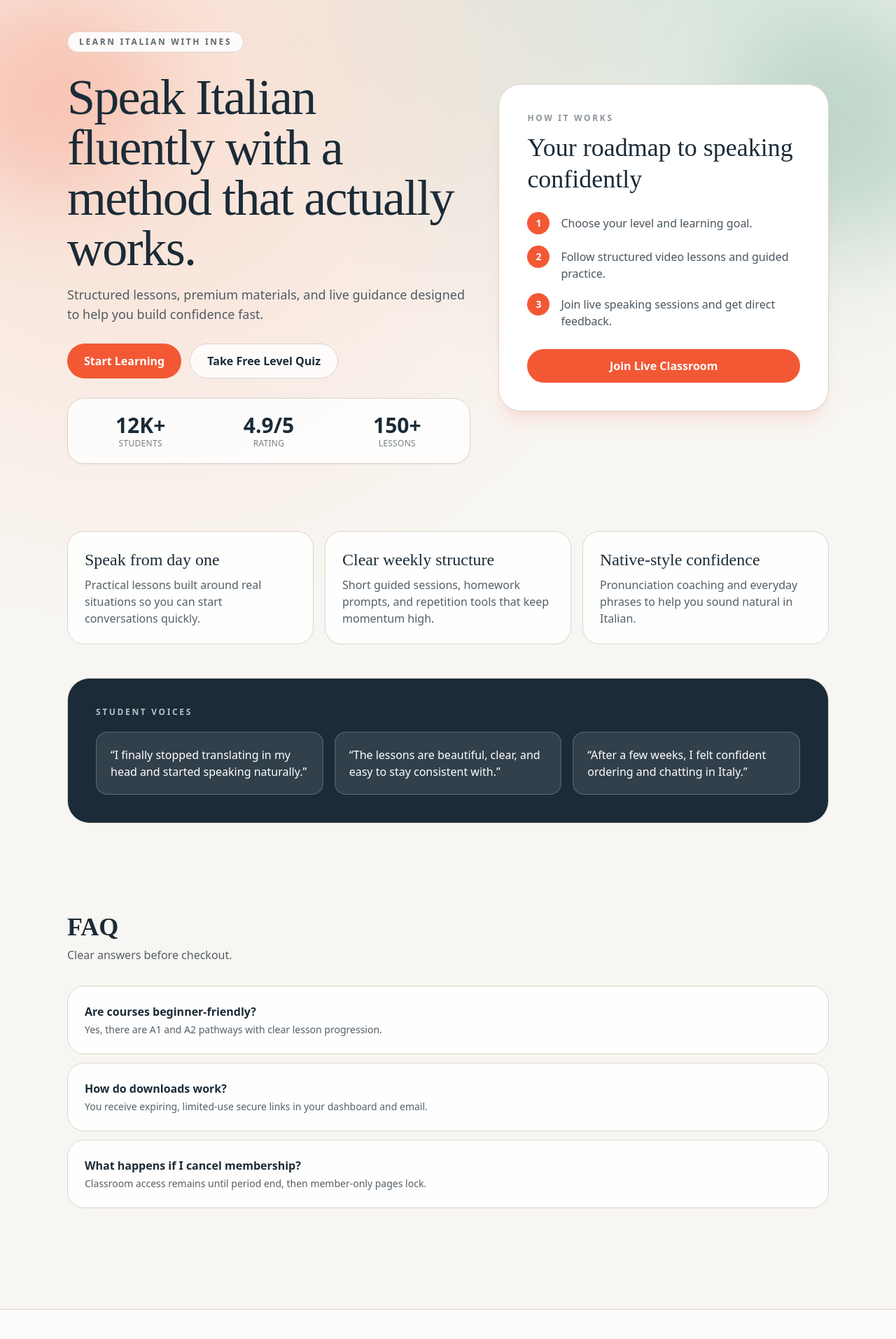
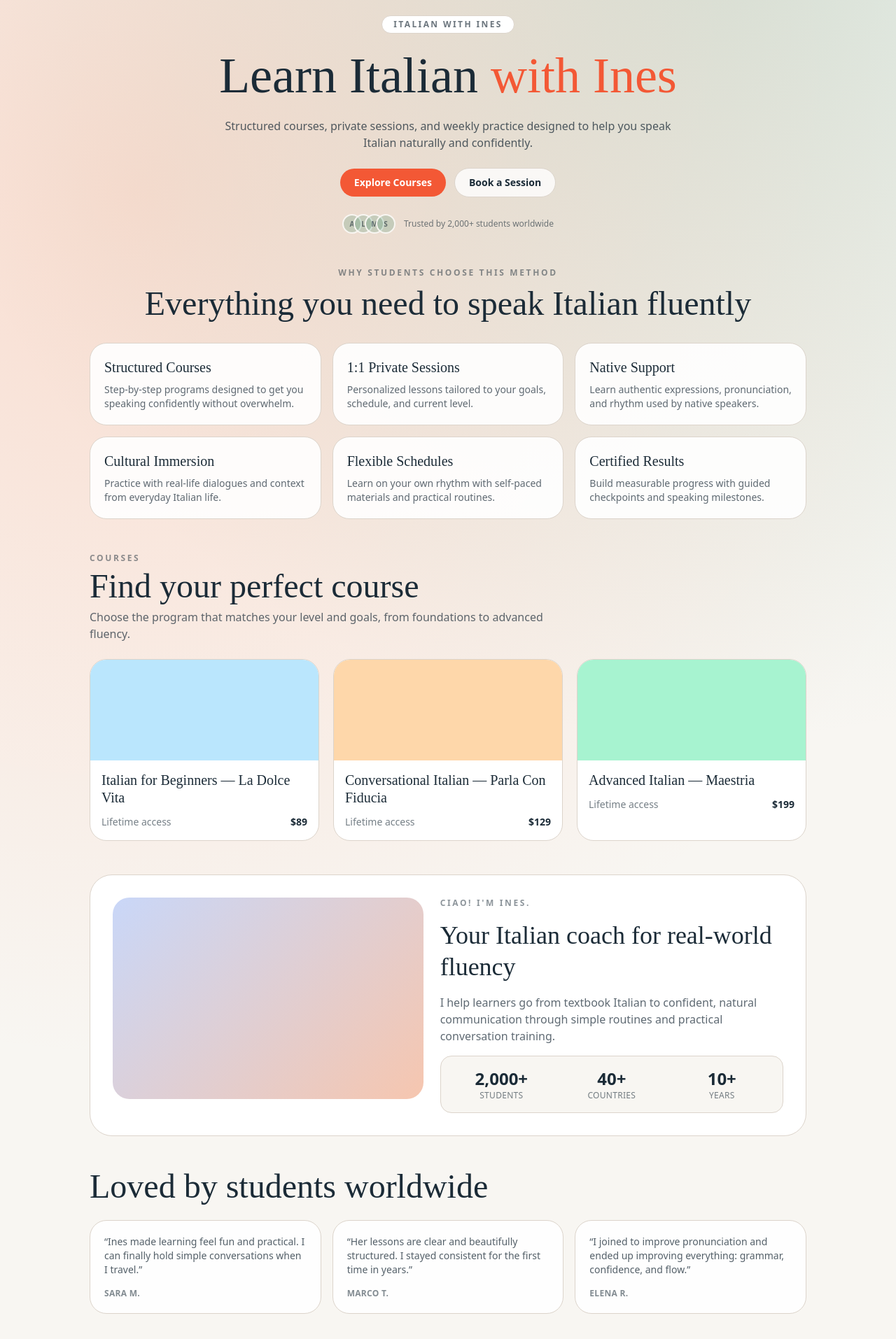
Before and after one commit to mahmutgemici0/italian-with-ines-codex, a Next.js app in the folder apps/web/: page / in a window 1280 px wide. Shown: the part 100-2014 px from the top of the page at 70% size. Built offline with nearby package versions, Linux system fonts and the light colour scheme; no server answers.

Commit message:
Refine landing page to match provided reference layout

```diff
--- a/apps/web/app/page.tsx
+++ b/apps/web/app/page.tsx
@@ -1,123 +1,232 @@
 import { FAQSection } from "@/components/faq";
 import { Button, Container } from "@/components/ui";
 
-const benefits = [
+const features = [
   {
-    title: "Speak from day one",
-    description: "Practical lessons built around real situations so you can start conversations quickly.",
+    title: "Structured Courses",
+    description: "Step-by-step programs designed to get you speaking confidently without overwhelm.",
   },
   {
-    title: "Clear weekly structure",
-    description: "Short guided sessions, homework prompts, and repetition tools that keep momentum high.",
+    title: "1:1 Private Sessions",
+    description: "Personalized lessons tailored to your goals, schedule, and current level.",
   },
   {
-    title: "Native-style confidence",
-    description: "Pronunciation coaching and everyday phrases to help you sound natural in Italian.",
+    title: "Native Support",
+    description: "Learn authentic expressions, pronunciation, and rhythm used by native speakers.",
+  },
+  {
+    title: "Cultural Immersion",
+    description: "Practice with real-life dialogues and context from everyday Italian life.",
+  },
+  {
+    title: "Flexible Schedules",
+    description: "Learn on your own rhythm with self-paced materials and practical routines.",
+  },
+  {
+    title: "Certified Results",
+    description: "Build measurable progress with guided checkpoints and speaking milestones.",
   },
 ];
 
-const steps = [
-  "Choose your level and learning goal.",
-  "Follow structured video lessons and guided practice.",
-  "Join live speaking sessions and get direct feedback.",
+const courses = [
+  { title: "Italian for Beginners — La Dolce Vita", price: "$89" },
+  { title: "Conversational Italian — Parla Con Fiducia", price: "$129" },
+  { title: "Advanced Italian — Maestria", price: "$199" },
 ];
 
 const testimonials = [
-  "I finally stopped translating in my head and started speaking naturally.",
-  "The lessons are beautiful, clear, and easy to stay consistent with.",
-  "After a few weeks, I felt confident ordering and chatting in Italy.",
+  {
+    quote:
+      "Ines made learning feel fun and practical. I can finally hold simple conversations when I travel.",
+    name: "Sara M.",
+  },
+  {
+    quote:
+      "Her lessons are clear and beautifully structured. I stayed consistent for the first time in years.",
+    name: "Marco T.",
+  },
+  {
+    quote:
+      "I joined to improve pronunciation and ended up improving everything: grammar, confidence, and flow.",
+    name: "Elena R.",
+  },
+];
+
+const posts = [
+  "10 Italian Phrases You'll Use Every Day",
+  "Understanding Italian Hand Gestures",
+  "The Secret to Sounding Italian: Intonation",
 ];
 
 export default function HomePage() {
   return (
     <>
-      <section className="relative overflow-hidden pb-16 pt-14 sm:pb-24 sm:pt-20">
-        <div className="pointer-events-none absolute inset-0 -z-10">
-          <div className="absolute -left-20 top-8 h-72 w-72 rounded-full bg-primary/20 blur-3xl" />
-          <div className="absolute -right-20 top-16 h-80 w-80 rounded-full bg-accent/20 blur-3xl" />
-        </div>
+      <section className="pb-12 pt-10 sm:pt-14">
         <Container>
-          <div className="grid items-center gap-10 lg:grid-cols-[1.1fr_0.9fr]">
-            <div className="space-y-7">
-              <p className="inline-flex rounded-full border border-border bg-white/90 px-4 py-1.5 text-xs font-semibold uppercase tracking-[0.22em] text-foreground/70">
-                Learn Italian with Ines
+          <div className="mx-auto max-w-3xl space-y-6 text-center">
+            <p className="inline-block rounded-full border border-border bg-white px-4 py-1 text-xs font-semibold uppercase tracking-[0.2em] text-foreground/65">
+              Italian with Ines
             </p>
-              <div className="space-y-4">
-                <h1 className="max-w-3xl font-serif text-5xl leading-[1.05] tracking-tight sm:text-7xl">
-                  Speak Italian fluently with a method that actually works.
+            <h1 className="font-serif text-5xl leading-[1.05] sm:text-7xl">
+              Learn Italian <span className="text-primary">with Ines</span>
             </h1>
-                <p className="max-w-2xl text-base text-foreground/75 sm:text-lg">
-                  Structured lessons, premium materials, and live guidance designed to help you build confidence fast.
+            <p className="mx-auto max-w-2xl text-sm text-foreground/75 sm:text-base">
+              Structured courses, private sessions, and weekly practice designed to help you speak Italian naturally
+              and confidently.
             </p>
-              </div>
-              <div className="flex flex-wrap gap-3">
-                <Button href="/courses" className="px-6 py-3 text-base">
-                  Start Learning
-                </Button>
-                <Button href="/start-here" variant="ghost" className="px-6 py-3 text-base">
-                  Take Free Level Quiz
+            <div className="flex flex-wrap items-center justify-center gap-3">
+              <Button href="/courses">Explore Courses</Button>
+              <Button href="/bookings" variant="ghost">
+                Book a Session
               </Button>
             </div>
-              <div className="grid max-w-xl grid-cols-3 gap-4 rounded-3xl border border-border bg-white/85 p-5 text-center shadow-sm">
-                <div>
-                  <p className="text-3xl font-semibold">12K+</p>
-                  <p className="text-xs uppercase tracking-wide text-foreground/60">Students</p>
+            <div className="flex items-center justify-center gap-3 text-xs text-foreground/60">
+              <div className="flex -space-x-3">
+                {["A", "L", "M", "S"].map((initial) => (
+                  <span
+                    key={initial}
+                    className="flex h-7 w-7 items-center justify-center rounded-full border-2 border-background bg-accent/20 text-[10px] font-semibold"
+                  >
+                    {initial}
+                  </span>
+                ))}
               </div>
-                <div>
-                  <p className="text-3xl font-semibold">4.9/5</p>
-                  <p className="text-xs uppercase tracking-wide text-foreground/60">Rating</p>
-                </div>
-                <div>
-                  <p className="text-3xl font-semibold">150+</p>
-                  <p className="text-xs uppercase tracking-wide text-foreground/60">Lessons</p>
-                </div>
-              </div>
-            </div>
-
-            <div className="rounded-[2rem] border border-border bg-white p-8 shadow-xl shadow-primary/10 sm:p-10">
-              <p className="text-xs font-semibold uppercase tracking-[0.22em] text-foreground/50">How it works</p>
-              <h2 className="mt-3 font-serif text-4xl leading-tight">Your roadmap to speaking confidently</h2>
-              <ol className="mt-6 space-y-4">
-                {steps.map((step, index) => (
-                  <li key={step} className="flex gap-4 text-sm sm:text-base">
-                    <span className="flex h-8 w-8 shrink-0 items-center justify-center rounded-full bg-primary text-sm font-bold text-white">
-                      {index + 1}
-                    </span>
-                    <span className="pt-1 text-foreground/80">{step}</span>
-                  </li>
-                ))}
-              </ol>
-              <Button href="/membership" className="mt-7 w-full justify-center py-3 text-base">
-                Join Live Classroom
-              </Button>
+              <p>Trusted by 2,000+ students worldwide</p>
             </div>
           </div>
         </Container>
       </section>
 
-      <section className="pb-8 sm:pb-12">
+      <section className="pb-12">
         <Container>
-          <div className="grid gap-4 md:grid-cols-3">
-            {benefits.map((benefit) => (
-              <article key={benefit.title} className="rounded-3xl border border-border bg-white/90 p-6">
-                <h3 className="font-serif text-2xl">{benefit.title}</h3>
-                <p className="mt-2 text-sm text-foreground/75 sm:text-base">{benefit.description}</p>
+          <div className="mx-auto max-w-5xl">
+            <p className="text-center text-xs font-semibold uppercase tracking-[0.22em] text-foreground/50">Why students choose this method</p>
+            <h2 className="mt-3 text-center font-serif text-3xl sm:text-5xl">Everything you need to speak Italian fluently</h2>
+            <div className="mt-8 grid gap-4 sm:grid-cols-2 lg:grid-cols-3">
+              {features.map((feature) => (
+                <article key={feature.title} className="rounded-3xl border border-border bg-white/90 p-5 text-left">
+                  <h3 className="font-serif text-xl">{feature.title}</h3>
+                  <p className="mt-2 text-sm text-foreground/70">{feature.description}</p>
                 </article>
               ))}
+            </div>
           </div>
         </Container>
       </section>
 
-      <section className="pb-10 sm:pb-16">
+      <section className="pb-12">
         <Container>
-          <div className="rounded-[2rem] border border-border bg-foreground px-6 py-10 text-white sm:px-10">
-            <p className="text-xs font-semibold uppercase tracking-[0.22em] text-white/70">Student voices</p>
-            <div className="mt-5 grid gap-4 md:grid-cols-3">
-              {testimonials.map((quote) => (
-                <blockquote key={quote} className="rounded-2xl border border-white/20 bg-white/10 p-5 text-sm leading-relaxed sm:text-base">
-                  “{quote}”
+          <div className="mx-auto max-w-5xl">
+            <p className="text-xs font-semibold uppercase tracking-[0.22em] text-foreground/50">Courses</p>
+            <h2 className="mt-2 font-serif text-3xl sm:text-5xl">Find your perfect course</h2>
+            <p className="mt-2 max-w-2xl text-sm text-foreground/70 sm:text-base">Choose the program that matches your level and goals, from foundations to advanced fluency.</p>
+            <div className="mt-6 grid gap-5 md:grid-cols-3">
+              {courses.map((course, index) => (
+                <article key={course.title} className="overflow-hidden rounded-3xl border border-border bg-white">
+                  <div className={`h-36 ${index === 0 ? "bg-sky-200" : index === 1 ? "bg-orange-200" : "bg-emerald-200"}`} />
+                  <div className="space-y-3 p-4">
+                    <h3 className="font-serif text-xl leading-tight">{course.title}</h3>
+                    <div className="flex items-center justify-between text-sm">
+                      <span className="text-foreground/60">Lifetime access</span>
+                      <span className="font-semibold">{course.price}</span>
+                    </div>
+                  </div>
+                </article>
+              ))}
+            </div>
+          </div>
+        </Container>
+      </section>
+
+      <section className="pb-12">
+        <Container>
+          <div className="mx-auto grid max-w-5xl gap-6 rounded-[2rem] border border-border bg-white p-6 sm:p-8 lg:grid-cols-[0.95fr_1.05fr]">
+            <div className="h-72 rounded-3xl bg-[linear-gradient(135deg,#c9d7f8,#f6c6af)]" />
+            <div className="space-y-4">
+              <p className="text-xs font-semibold uppercase tracking-[0.22em] text-foreground/50">Ciao! I'm Ines.</p>
+              <h2 className="font-serif text-4xl leading-tight">Your Italian coach for real-world fluency</h2>
+              <p className="text-sm text-foreground/70 sm:text-base">
+                I help learners go from textbook Italian to confident, natural communication through simple routines and
+                practical conversation training.
+              </p>
+              <div className="grid grid-cols-3 gap-4 rounded-2xl border border-border bg-background p-4 text-center">
+                <div>
+                  <p className="text-2xl font-semibold">2,000+</p>
+                  <p className="text-xs uppercase tracking-wide text-foreground/60">Students</p>
+                </div>
+                <div>
+                  <p className="text-2xl font-semibold">40+</p>
+                  <p className="text-xs uppercase tracking-wide text-foreground/60">Countries</p>
+                </div>
+                <div>
+                  <p className="text-2xl font-semibold">10+</p>
+                  <p className="text-xs uppercase tracking-wide text-foreground/60">Years</p>
+                </div>
+              </div>
+            </div>
+          </div>
+        </Container>
+      </section>
+
+      <section className="pb-12">
+        <Container>
+          <div className="mx-auto max-w-5xl">
+            <h2 className="font-serif text-3xl sm:text-5xl">Loved by students worldwide</h2>
+            <div className="mt-6 grid gap-4 md:grid-cols-3">
+              {testimonials.map((testimonial) => (
+                <blockquote key={testimonial.name} className="rounded-3xl border border-border bg-white/90 p-5 text-sm text-foreground/75">
+                  <p>“{testimonial.quote}”</p>
+                  <footer className="mt-4 text-xs font-semibold uppercase tracking-wide text-foreground/55">{testimonial.name}</footer>
                 </blockquote>
               ))}
+            </div>
+          </div>
+        </Container>
+      </section>
+
+      <section className="pb-12">
+        <Container>
+          <div className="mx-auto max-w-5xl">
+            <h2 className="font-serif text-3xl sm:text-5xl">Tips, culture & language insights</h2>
+            <div className="mt-6 grid gap-5 md:grid-cols-3">
+              {posts.map((post, index) => (
+                <article key={post} className="overflow-hidden rounded-3xl border border-border bg-white">
+                  <div className={`h-32 ${index === 0 ? "bg-teal-200" : index === 1 ? "bg-amber-200" : "bg-zinc-300"}`} />
+                  <div className="p-4">
+                    <h3 className="text-sm font-semibold leading-snug">{post}</h3>
+                  </div>
+                </article>
+              ))}
+            </div>
+          </div>
+        </Container>
+      </section>
+
+      <section className="pb-12">
+        <Container>
+          <div className="mx-auto max-w-5xl rounded-[2rem] bg-foreground px-6 py-10 text-center text-white sm:px-10">
+            <p className="text-xs font-semibold uppercase tracking-[0.22em] text-white/65">Get weekly Italian tips in your inbox</p>
+            <h2 className="mt-3 font-serif text-3xl sm:text-5xl">Simple, practical lessons every week</h2>
+            <p className="mx-auto mt-3 max-w-2xl text-sm text-white/80 sm:text-base">Join our newsletter for speaking prompts, mini vocabulary packs, and cultural notes to keep your Italian fresh.</p>
+            <Button href="/start-here" className="mt-6 bg-primary px-8">
+              Subscribe
+            </Button>
+          </div>
+        </Container>
+      </section>
+
+      <section className="pb-10">
+        <Container>
+          <div className="mx-auto max-w-4xl rounded-[2rem] border border-border bg-white px-6 py-9 text-center sm:px-10">
+            <h2 className="font-serif text-3xl sm:text-5xl">
+              Ready to start your <span className="text-primary">Italian journey</span>?
+            </h2>
+            <p className="mx-auto mt-3 max-w-2xl text-sm text-foreground/70 sm:text-base">Choose a course, book a private lesson, or begin with our free level quiz and personalized study path.</p>
+            <div className="mt-5 flex flex-wrap items-center justify-center gap-3">
+              <Button href="/courses">Browse Courses</Button>
+              <Button href="/start-here" variant="ghost">
+                Start Free Quiz
+              </Button>
             </div>
           </div>
         </Container>
```
Lines whose indentation alone changed are shown as unchanged.
